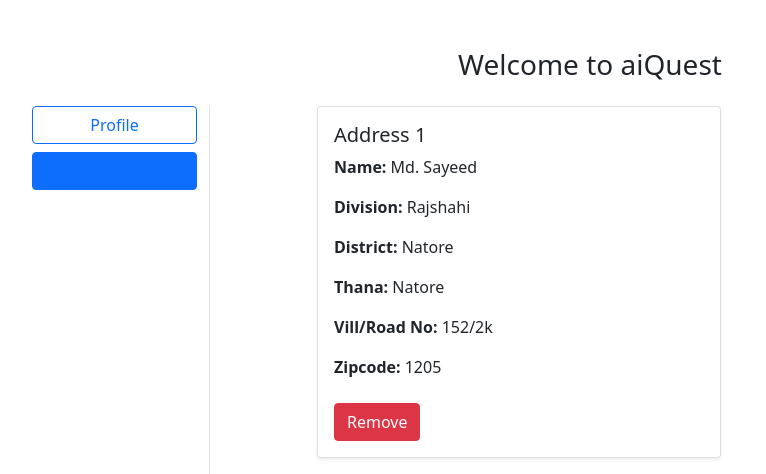
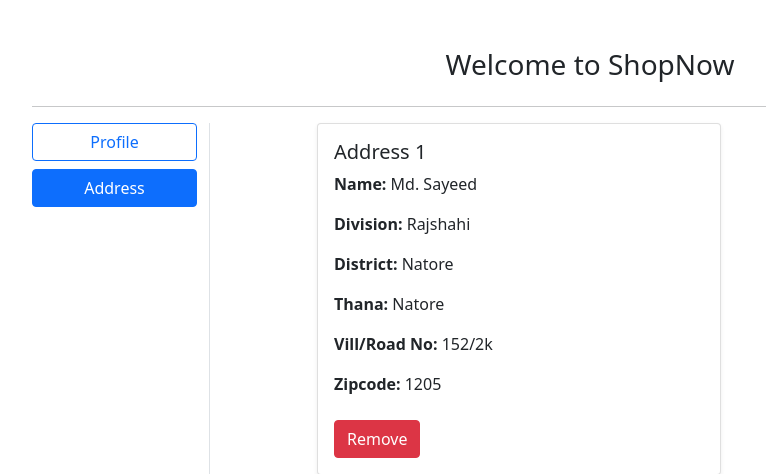
Before and after one commit to Shawon5030/ShopNow, a Django app: page /address/ in a window 1280 px wide. Shown: the part 56-530 px from the top of the page, without its empty margins (50-816 px from the left). Run offline with Django 4.2, Linux system fonts and the light colour scheme; a user stored in the database is signed in; data comes from the database, SQL or seed files in the repository; some libraries are stand-ins or nearby versions.

Commit message:
Shawon-commit-number-66

```diff
--- a/Shop/templates/Shop/address.html
+++ b/Shop/templates/Shop/address.html
@@ -3,12 +3,13 @@
 {% block title %}Address{% endblock title %}
 {% block main-content %}
 <div class="container my-5">
-    <h3 class="text-center mb-4">Welcome to aiQuest</h3>
+    <h3 class="text-center mb-4">Welcome to ShopNow</h3>
+    <hr>
     <div class="row">
         <div class="col-sm-2 border-end">
             <ul class="list-unstyled">
                 <li class="d-grid mb-2"><a href="{% url 'profile' %}" class="btn btn-outline-primary">Profile</a></li>
-                <li class="d-grid"><a href="{% url 'address' %}" class="btn btn-outline-primary {{ active }}">Address</a></li>
+                <li class="d-grid"><a href="{% url 'address' %}" class="btn text-white  btn-outline-primary {{ active }}">Address</a></li>
             </ul>
         </div>
 
```
